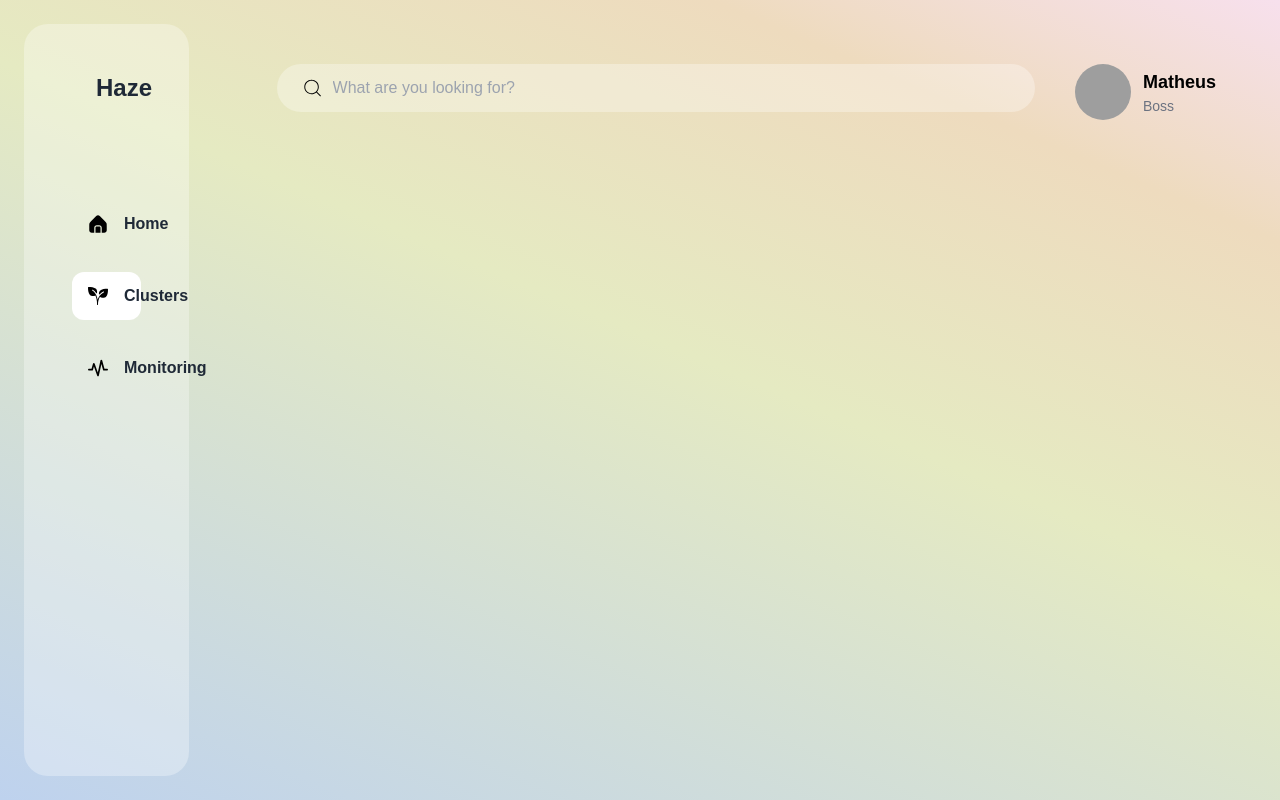
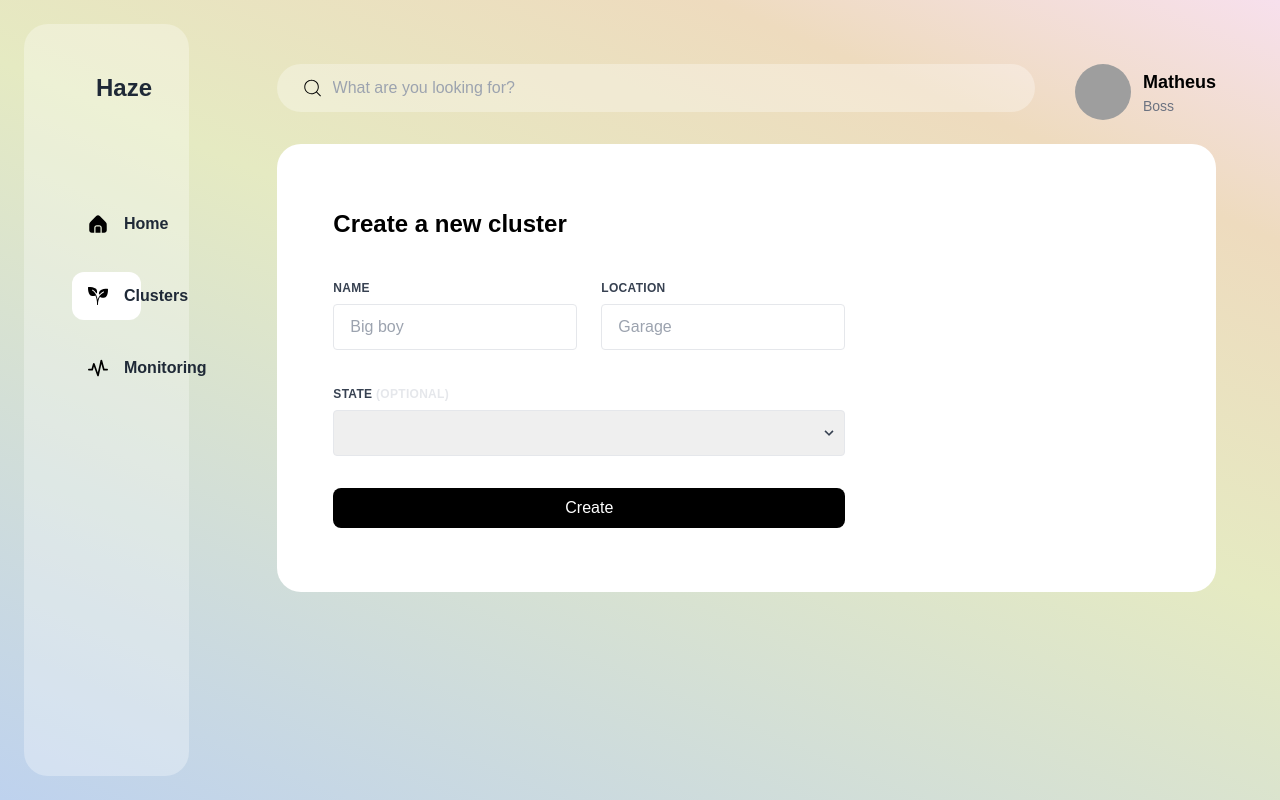
Before and after one commit to MatheusSw/haze-front-end, a React (Create React App) app: page /clusters/create in a window 1280 px wide. Built offline with nearby package versions, Linux system fonts and the light colour scheme; grey boxes are pictures that could not be loaded.

Commit message:
task: added cluster index and cluster creationg pages

```diff
--- /dev/null
+++ b/src/components/button/button.tsx
@@ -0,0 +1,17 @@
+interface ButtonProps {
+  text: string;
+}
+
+const Button: React.FC<
+  ButtonProps & React.InputHTMLAttributes<HTMLInputElement>
+> = ({ type, text, ...rest }) => {
+  return (
+    <input
+      type={type ?? "button"}
+      value={text}
+      className="rounded-lg bg-black px-4 py-2 text-white transition-colors duration-500 hover:cursor-pointer hover:bg-haze-green"
+      {...rest}
+    />
+  );
+};
+export default Button;
--- a/src/components/cluster-card/clustercard.tsx
+++ b/src/components/cluster-card/clustercard.tsx
@@ -48,13 +48,15 @@ const ClusterCard: React.FC<ClusterCardProps> = ({
           {humidity && (
             <div className="flex items-center gap-2">
               <HumidityIcon className="w-5 fill-haze-green" />
-              <span className="font-bold text-haze-green">{humidity}%</span>
+              <span className="font-medium text-haze-green">{humidity}%</span>
             </div>
           )}
           {temperature && (
             <div className="flex items-center gap-2">
               <ThermometerIcon className="w-5 fill-haze-green" />
-              <span className="font-bold text-haze-green">{temperature}°C</span>
+              <span className="font-medium text-haze-green">
+                {temperature}°C
+              </span>
             </div>
           )}
           <div className="flex items-center gap-2">
--- a/src/layouts/layout.tsx
+++ b/src/layouts/layout.tsx
@@ -18,7 +18,9 @@ const Layout: React.FC = () => {
               photo="https://images.unsplash.com/photo-1498671546682-94a232c26d17?ixlib=rb-1.2.1&ixid=MnwxMjA3fDB8MHxwaG90by1wYWdlfHx8fGVufDB8fHx8&auto=format&fit=crop&w=749&q=80"
             />
           </div>
-          <Outlet />
+          <div className="flex flex-col rounded-3xl bg-white px-14 py-16">
+            <Outlet />
+          </div>
         </div>
       </main>
     </div>
--- /dev/null
+++ b/src/pages/clusters/clusters.tsx
@@ -0,0 +1,101 @@
+import { useQueries, useQuery } from "react-query";
+import { Cluster } from "../../types/responses/clusters";
+import { ReactComponent as LoadingIcon } from "../../icons/loading.svg";
+import ClusterCard from "../../components/cluster-card/clustercard";
+import { Measurement } from "../../types/responses/measurement";
+import { useNavigate } from "react-router-dom";
+import Button from "../../components/button/button";
+
+const Clusters: React.FC = () => {
+  const navigate = useNavigate();
+
+  const handleCreateClusterButton = () => {
+    navigate("create", {
+      state: { from: "index" },
+    });
+  };
+
+  const {
+    isLoading: clusterIsLoading,
+    isError: clusterIsError,
+    data: clusterData,
+  } = useQuery<Cluster[]>(
+    ["clusters"],
+    async () => {
+      const response = await fetch(process.env.REACT_APP_CLUSTERS_INDEX_URL!);
+      return await response.json();
+    },
+    {
+      refetchOnWindowFocus: false,
+    }
+  );
+
+  const measurementsQueries = useQueries(
+    clusterData?.map((cluster) => {
+      return {
+        queryKey: [`measurement-${cluster.id}`],
+        queryFn: async () => {
+          var response = await fetch(
+            `${process.env.REACT_APP_APIGATEWAY_URL}/clusters/${cluster.id}/measurements`
+          );
+          var measurement: Measurement[] = await response.json();
+          return measurement;
+        },
+        refetchOnWindowFocus: false,
+        retry: false,
+        onSuccess(data: Measurement[]) {
+          const cluster = clusterData.find(
+            (cluster) => cluster.id === data[0].id
+          );
+          if (!cluster) {
+            return;
+          }
+          cluster!.measurements = data;
+        },
+      };
+    }) ?? []
+  );
+
+  return (
+    <div className="flex flex-col gap-y-6">
+      <div>
+        <Button
+          text="Create a new cluster"
+          onClick={() => handleCreateClusterButton()}
+        />
+      </div>
+      <div className="flex flex-col gap-4">
+        <span className="text-2xl font-bold">Clusters</span>
+        {clusterIsLoading ? (
+          <div className="flex items-center justify-center gap-4">
+            <span className="font-bold">Loading</span>
+            <LoadingIcon className="w-4 animate-spin fill-black" />
+          </div>
+        ) : (
+          <div className="flex flex-wrap gap-10">
+            {clusterData?.map((cluster) => {
+              return (
+                <ClusterCard
+                  clusterId={cluster.id.slice(0, 8)}
+                  clusterLastWatered="1d"
+                  clusterName={cluster.location}
+                  clusterPlantsCount={4}
+                  humidity={cluster.measurements
+                    ?.find((m) => m.type === "humidity")
+                    ?.reading.toFixed(0)}
+                  temperature={cluster.measurements
+                    ?.find((m) => m.type === "temperature")
+                    ?.reading.toFixed(0)}
+                  clusterStage={cluster.state}
+                  key={cluster.id}
+                />
+              );
+            })}
+          </div>
+        )}
+      </div>
+    </div>
+  );
+};
+
+export default Clusters;
--- a/src/pages/clusters/create.tsx
+++ b/src/pages/clusters/create.tsx
@@ -1,5 +1,94 @@
+import { useLocation, useNavigate } from "react-router-dom";
+import ClustersLocationState from "../../types/ClustersLocationState";
+import { ReactComponent as GoBackArrowIcon } from "../../icons/right-arrow.svg";
+import Button from "../../components/button/button";
+
 const ClusterCreate: React.FC = () => {
-  return <></>;
+  const location = useLocation();
+  const navigate = useNavigate();
+
+  const handleGoBackButton = () => {
+    navigate(-1);
+  };
+  return (
+    <div className="flex flex-col gap-10">
+      {(location.state as ClustersLocationState)?.from && (
+        <div>
+          <button onClick={() => handleGoBackButton()}>
+            <GoBackArrowIcon className="w-4 rotate-180 fill-gray-300 transition-colors hover:cursor-pointer hover:fill-gray-500" />
+          </button>
+        </div>
+      )}
+      <span className="text-2xl font-bold">Create a new cluster</span>
+      <form className="flex w-full max-w-lg flex-col gap-y-6">
+        <div>
+          <div className="-mx-3 mb-6 flex flex-wrap">
+            <div className="mb-6 w-full px-3 md:mb-0 md:w-1/2">
+              <label
+                className="mb-2 block text-xs font-bold uppercase tracking-wide text-gray-700"
+                htmlFor="grid-cluster-name"
+              >
+                Name
+              </label>
+              <input
+                className="mb-3 block w-full appearance-none rounded border py-3 px-4 leading-tight text-gray-700 focus:bg-white focus:outline-none"
+                id="grid-cluster-name"
+                type="text"
+                placeholder="Big boy"
+              />
+            </div>
+            <div className="w-full px-3 md:w-1/2">
+              <label
+                className="mb-2 block text-xs font-bold uppercase tracking-wide text-gray-700"
+                htmlFor="grid-cluster-location"
+              >
+                Location
+              </label>
+              <input
+                className="block w-full appearance-none rounded border border-gray-200 py-3 px-4 leading-tight text-gray-700 focus:border-gray-500 focus:bg-white focus:outline-none"
+                id="grid-cluster-location"
+                type="text"
+                placeholder="Garage"
+              />
+            </div>
+          </div>
+          <div className="-mx-3 mb-2 flex flex-wrap">
+            <div className="mb-6 w-full px-3 md:mb-0">
+              <label
+                className="mb-2 block text-xs font-bold uppercase tracking-wide text-gray-700"
+                htmlFor="grid-cluster-state"
+              >
+                State <span className="text-gray-200">(optional)</span>
+              </label>
+              <div className="relative">
+                <select
+                  className="block w-full appearance-none rounded border border-gray-200 py-3 px-4 pr-8 leading-tight text-gray-700 focus:border-gray-500 focus:bg-white focus:outline-none"
+                  id="grid-cluster-state"
+                >
+                  <option></option>
+                  <option>Germination</option>
+                  <option>Seedling</option>
+                  <option>Vegetative</option>
+                  <option>Flowering</option>
+                </select>
+                <div className="pointer-events-none absolute inset-y-0 right-0 flex items-center px-2 text-gray-700">
+                  <svg
+                    className="h-4 w-4 fill-current"
+                    xmlns="http://www.w3.org/2000/svg"
+                    viewBox="0 0 20 20"
+                  >
+                    <path d="M9.293 12.95l.707.707L15.657 8l-1.414-1.414L10 10.828 5.757 6.586 4.343 8z" />
+                  </svg>
+                </div>
+              </div>
+            </div>
+          </div>
+        </div>
+
+        <Button text="Create" type="submit" />
+      </form>
+    </div>
+  );
 };
 
 export default ClusterCreate;
--- a/src/pages/home/home.tsx
+++ b/src/pages/home/home.tsx
@@ -21,6 +21,7 @@ const Home: React.FC = () => {
     },
     {
       refetchOnWindowFocus: false,
+      refetchOnMount: true,
     }
   );
 
@@ -36,6 +37,7 @@ const Home: React.FC = () => {
           return measurement;
         },
         refetchOnWindowFocus: false,
+        refetchOnMount: true,
         retry: false,
         onSuccess(data: Measurement[]) {
           const cluster = clusterData.find(
@@ -51,7 +53,7 @@ const Home: React.FC = () => {
   );
 
   return (
-    <div className="flex flex-col rounded-3xl bg-white px-14 py-16">
+    <>
       <div className="mb-6 flex flex-col gap-10">
         <div className="flex flex-col gap-2">
           <span className="text-4xl font-bold text-gray-800">
@@ -128,7 +130,7 @@ const Home: React.FC = () => {
           )}
         </div>
       </div>
-    </div>
+    </>
   );
 };
 
--- a/src/routes/rootRoutes.tsx
+++ b/src/routes/rootRoutes.tsx
@@ -1,5 +1,6 @@
 import { Route, Routes } from "react-router-dom";
 import Layout from "../layouts/layout";
+import Clusters from "../pages/clusters/clusters";
 import ClusterCreate from "../pages/clusters/create";
 import Home from "../pages/home/home";
 
@@ -8,6 +9,7 @@ export const RootRoutes: React.FC = () => {
     <Routes>
       <Route element={<Layout />}>
         <Route path="/" element={<Home />} />
+        <Route path="clusters" element={<Clusters />} />
         <Route path="clusters/create" element={<ClusterCreate />} />
       </Route>
     </Routes>
--- /dev/null
+++ b/src/types/ClustersLocationState.tsx
@@ -0,0 +1,3 @@
+export default interface ClustersLocationState {
+  from: string;
+}
```
Also changed, not shown: src/icons/right-arrow.svg (added).
